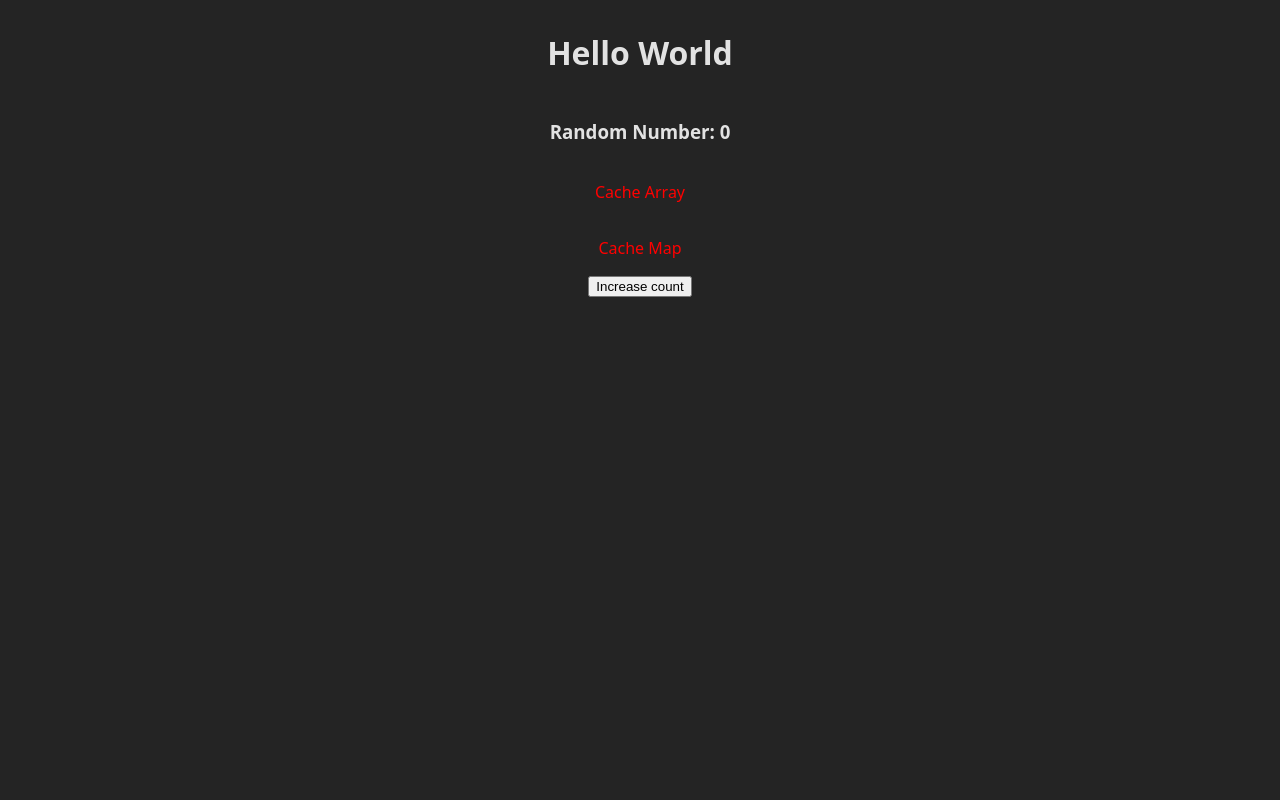
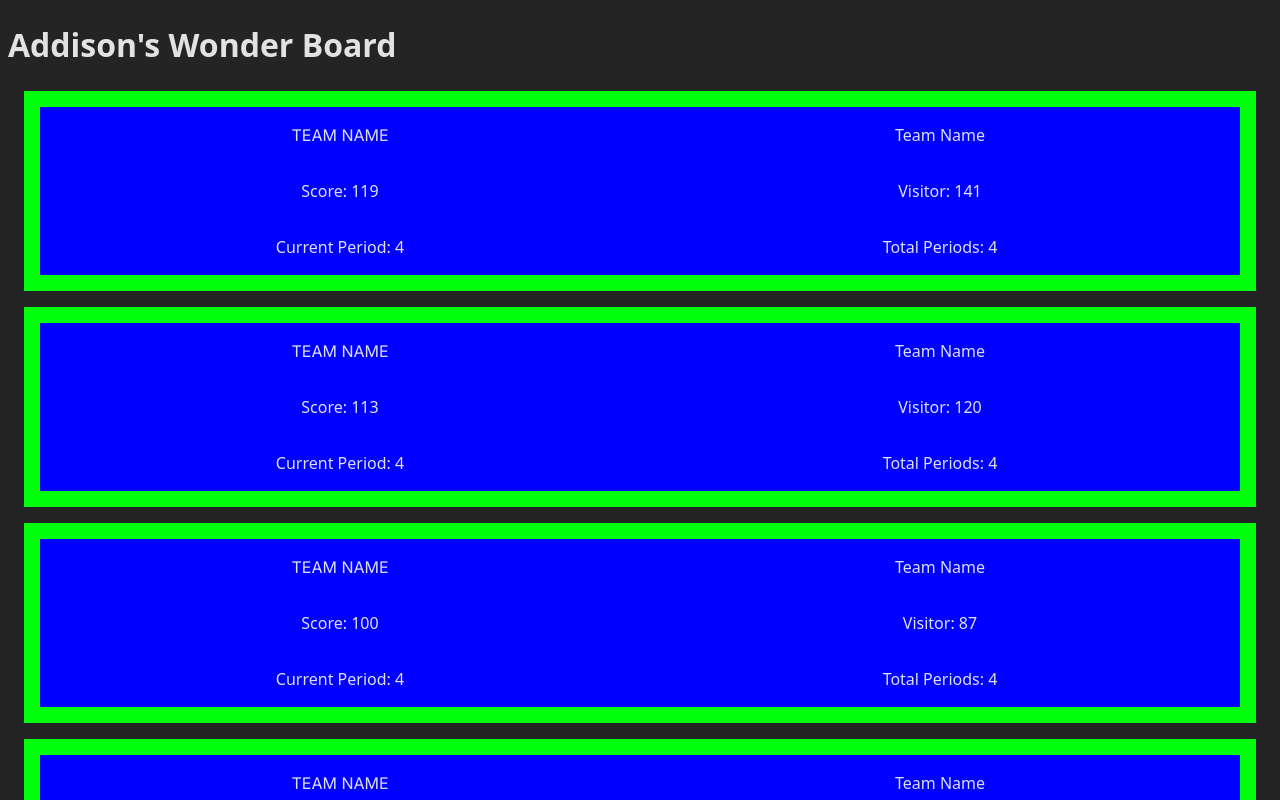
Before and after one commit to AddisonDobias/sportsScoreDisplay, a React (Vite) app: page / in a window 1280 px wide. Shown: the top 800 px of the page. Built offline with nearby package versions, Linux system fonts and the light colour scheme.

Commit message:
Added basic implementation

```diff
--- a/src/App.tsx
+++ b/src/App.tsx
@@ -1,5 +1,4 @@
 
-import { HelloWorld } from './components/HelloWorld/HelloWorld'
 import { BasketBallInfo } from './components/BasketBallInfo/BasketBallInfo'
 
 function App() {
@@ -7,7 +6,7 @@ function App() {
   //On button click
   return (
     <>
-      <HelloWorld />
+      <h1>Addison's Wonder Board</h1>
       <BasketBallInfo/>
     </>
   )
--- a/src/components/BasketBallInfo/BasketBallGameTile.module.css
+++ b/src/components/BasketBallInfo/BasketBallGameTile.module.css
@@ -0,0 +1,27 @@
+@import url('https://fonts.googleapis.com/css2?family=Inter:ital,opsz,wght@0,14..32,100..900;1,14..32,100..900&display=swap');
+
+.wrapper{
+    padding: 1em;
+    margin: 1em;
+    background: rgb(0, 255, 13);
+}
+
+.row {
+    display: flex;
+    flex-direction: row;
+    background: red;
+}
+
+.col {
+    flex-direction: column;
+    width: 100%;
+    background: blue;
+    display: flex;
+    justify-content: center;
+    align-items: center;
+}
+
+.teamName {
+    font-family: 'Inter';
+
+}
--- a/src/components/BasketBallInfo/BasketBallGameTile.tsx
+++ b/src/components/BasketBallInfo/BasketBallGameTile.tsx
@@ -1,9 +1,35 @@
+import styles from './BasketBallGameTile.module.css'
 
 
+export function BasketballGameTile(params: any) {
 
-export function BasketballGameTile(gameData: any) {
+    const homeTeam = params.gameData.teams.home.nickname;
+    const visitorTeam = params.gameData.teams.visitors.nickname;
+    const scoreHomeTeam = params.gameData.scores.home.points;
+    const scoreVisitorTeam = params.gameData.scores.visitors.points;
+    const currPeriod = params.gameData.periods.current;
+    const totalPeriods = params.gameData.periods.total;
 
-    console.log(gameData);
-
-    return (<div></div>)
+    return (
+        <div className={styles.wrapper}>
+            <div className={styles.row}>
+                <div className={styles.col}>
+                    <p className={styles.teamName}>{"TEAM NAME"}</p>
+                    <p>{"Score:  " + scoreHomeTeam }</p>
+                </div>
+                <div className={styles.col}>
+                    <p>{"Team Name"}</p>
+                    <p>{"Visitor: " +  scoreVisitorTeam}</p>
+                </div>
+            </div>
+            <div className={styles.row}>
+                <div className={styles.col}>
+                    <p>{"Current Period: " + currPeriod}</p>
+                </div>
+                <div className={styles.col}>
+                    <p>{"Total Periods: " + totalPeriods}</p>
+                </div>
+            </div>
+        </div>
+    )
 }
--- a/src/components/BasketBallInfo/BasketBallInfo.tsx
+++ b/src/components/BasketBallInfo/BasketBallInfo.tsx
@@ -1,5 +1,5 @@
 import { useState, useEffect } from 'react';
-import { exampleResponse } from './exampleResponse';
+import { exampleResponse } from './basketBallHelpers';
 import { BasketballGameTile } from './BasketBallGameTile';
 
 //Calls API endpoint and generates a BasketballGameTile component for each gameb
@@ -14,7 +14,7 @@ export function BasketBallInfo() {
 
     return (
         <div>
-            {data.map((element) => {return (<BasketballGameTile gameData={element}/>)})}
+            {data.map((element: any) => {return (<BasketballGameTile key={element.id} gameData={element}/>)})}
         </div>
     );
 }
--- a/src/components/BasketBallInfo/exampleResponse.tsx
+++ b/src/components/BasketBallInfo/basketBallHelpers.tsx
@@ -1,8 +1,4 @@
-
-
 /*
-
-
 const url = 'https://api-nba-v1.p.rapidapi.com/players/statistics?game=8133';
 const options = {
     method: 'GET',
@@ -19,13 +15,10 @@ try {
 } catch (error) {
     console.error(error);
 }
-
-
-
 */
 
 
-export const exampleResponse ={
+export const exampleResponse = {
   "get": "games/",
   "parameters": {
     "live": "all"
@@ -707,3 +700,9 @@ export const exampleResponse ={
     }
   ]
 }
+
+
+export const COLOR = {
+  Grey: '#6C6C6C',
+  Red: '#C8102E',
+}
```
